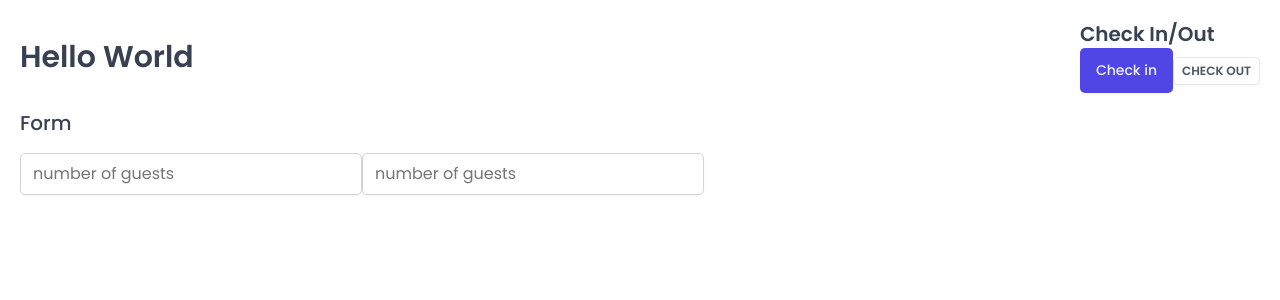
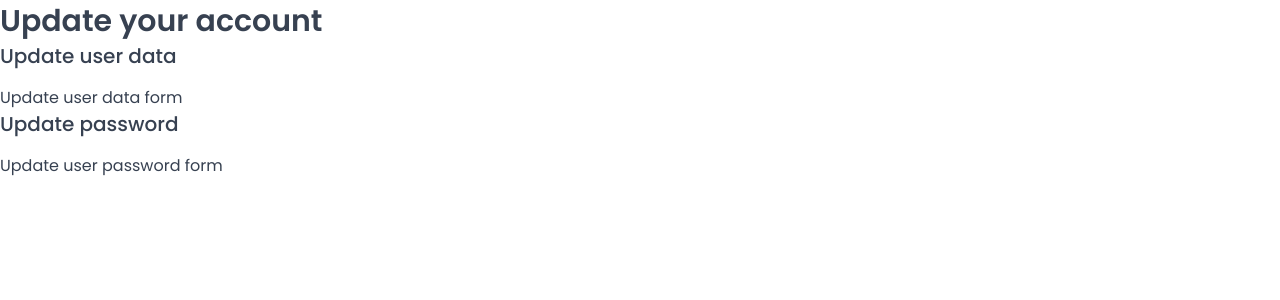
Before and after one commit to NMY0d4/React_vite-Wild-Oasis, a React (Vite) app: page /account in a window 1280 px wide. Shown: the top 300 px of the page. Built offline with nearby package versions, Linux system fonts and the light colour scheme; a web font is replaced by a local one.

Commit message:
add react-router-dom, build route

```diff
--- a/package.json
+++ b/package.json
@@ -12,6 +12,7 @@
   "dependencies": {
     "react": "^18.2.0",
     "react-dom": "^18.2.0",
+    "react-router-dom": "^6.14.2",
     "styled-components": "^6.0.7"
   },
   "devDependencies": {
--- a/src/App.jsx
+++ b/src/App.jsx
@@ -1,46 +1,29 @@
-import { styled } from 'styled-components';
+import { BrowserRouter, Navigate, Route, Routes } from 'react-router-dom';
+import Dashboard from './pages/Dashboard';
+import Bookings from './pages/Bookings';
+import NewUsers from './pages/Users';
+import Settings from './pages/Settings';
+import Account from './pages/Account';
+import Login from './pages/Login';
+import PageNotFound from './pages/PageNotFound';
 import GlobalStyles from './styles/GlobalStyles';
-import Button from './ui/Button';
-import { Input } from './ui/Input';
-import Heading from './ui/Heading';
-import Row from './ui/Row';
-
-const StyledApp = styled.div`
-  /* background-color: orangered; */
-  padding: 20px;
-`;
 
 function App() {
   return (
     <>
       <GlobalStyles />
-      <StyledApp>
-        <Row>
-          <Row type='horizontal'>
-            <Heading as='h1'>Hello World</Heading>
-
-            <div>
-              <Heading as='h2'>Check In/Out</Heading>
-
-              <Button onClick={() => alert('Check in')}>Check in</Button>
-              <Button
-                variation='secondary'
-                size='small'
-                onClick={() => alert('Check out')}
-              >
-                Check out
-              </Button>
-            </div>
-          </Row>
-          <Row type='vertical'>
-            <Heading as='h3'>Form</Heading>
-            <form>
-              <Input type='number' placeholder='number of guests' />
-              <Input type='number' placeholder='number of guests' />
-            </form>
-          </Row>
-        </Row>
-      </StyledApp>
+      <BrowserRouter>
+        <Routes>
+          <Route index element={<Navigate replace to='dashboard' />} />
+          <Route path='dashboard' element={<Dashboard />} />
+          <Route path='bookings' element={<Bookings />} />
+          <Route path='users' element={<NewUsers />} />
+          <Route path='settings' element={<Settings />} />
+          <Route path='account' element={<Account />} />
+          <Route path='login' element={<Login />} />
+          <Route path='*' element={<PageNotFound />} />
+        </Routes>
+      </BrowserRouter>
     </>
   );
 }
--- a/src/pages/Login.jsx
+++ b/src/pages/Login.jsx
@@ -1,4 +1,4 @@
-import styled from "styled-components";
+import styled from 'styled-components';
 
 const LoginLayout = styled.main`
   min-height: 100vh;
--- a/src/pages/Settings.jsx
+++ b/src/pages/Settings.jsx
@@ -1,7 +1,7 @@
-import Heading from "../ui/Heading";
+import Heading from '../ui/Heading';
 
 function Settings() {
-  return <Heading as="h1">Update hotel settings</Heading>;
+  return <Heading as='h1'>Update hotel settings</Heading>;
 }
 
 export default Settings;
--- a/src/pages/Users.jsx
+++ b/src/pages/Users.jsx
@@ -1,7 +1,7 @@
-import Heading from "../ui/Heading";
+import Heading from '../ui/Heading';
 
 function NewUsers() {
-  return <Heading as="h1">Create a new user</Heading>;
+  return <Heading as='h1'>Create a new user</Heading>;
 }
 
 export default NewUsers;
```
Also changed, not shown: src/pages/Account.jsx (+5 -5 lines), src/pages/Bookings.jsx (+4 -4 lines), src/pages/Cabins.jsx (+4 -4 lines), src/pages/Dashboard.jsx (+4 -4 lines), src/pages/PageNotFound.jsx (+5 -5 lines), 1 other file (tests, documents, lock files or other folders).
